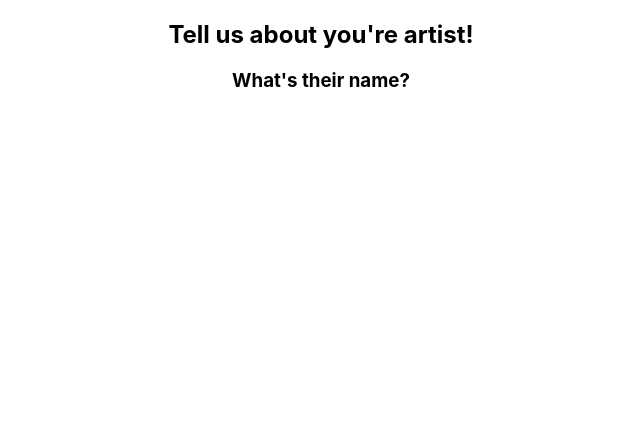
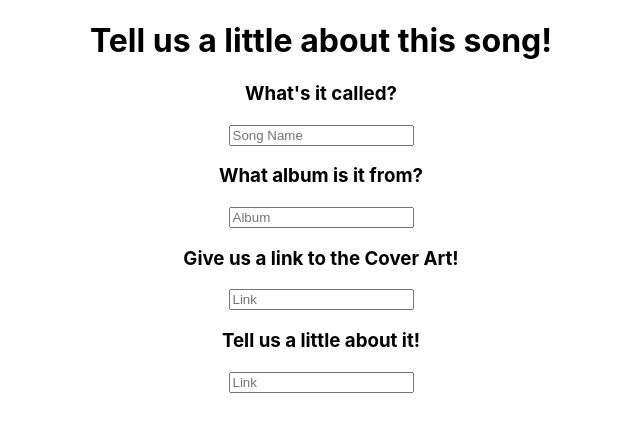
Before and after one commit to bradyroscher/the-hoot, a React (Create React App) app in the folder client/: page /song-add/1 in a window 1280 px wide. Shown: the top 432 px of the page, without its empty margins (319-959 px from the left). Built offline with nearby package versions, Linux system fonts and the light colour scheme; no server answers.

Commit message:
add finputs to ass song page

```diff
--- a/client/src/pages/AddSongPage.js
+++ b/client/src/pages/AddSongPage.js
@@ -1,12 +1,85 @@
 import React, { Component } from 'react'
+import axios from 'axios'
+import { BASE_URL } from '../globals'
+import TextInput from '../components/TextInput'
 
 class AddSongPage extends Component {
+  constructor() {
+    super()
+    this.state = {
+      name: '',
+      artist: '',
+      artistID: '',
+      album: '',
+      coverArt: '',
+      genre: '',
+      description: ''
+    }
+  }
+
+  componentDidMount() {
+    this.getArtist()
+  }
+
+  getArtist = async () => {
+    const res = await axios.get(
+      `${BASE_URL}/artistID/${this.props.match.params.artistID}`
+    )
+    this.setState({ artist: res.data.artist.name })
+    this.setState({ artistID: res.data.artist._id })
+    this.setState({ genre: res.data.artist.genre })
+    console.log(this.state)
+  }
+
+  handleChangeName = async (e) => {
+    await this.setState({ name: e.target.value })
+  }
+
+  handleChangeAlbum = async (e) => {
+    await this.setState({ Album: e.target.value })
+  }
+
+  handleChangeCoverArt = async (e) => {
+    await this.setState({ coverArt: e.target.value })
+  }
+
   render() {
     return (
       <div>
         <form>
-          <h2>Tell us about you're artist!</h2>
-          <h3> What's their name?</h3>
+          <h1>Tell us a little about this song!</h1>
+          <h3> What's it called?</h3>
+          <TextInput
+            type="text"
+            value={this.state.name}
+            onChange={this.handleChangeName}
+            name={'name'}
+            placeholder={'Song Name'}
+          />
+          <h3> What album is it from? </h3>
+          <TextInput
+            type="text"
+            value={this.state.album}
+            onChange={this.handleChangeAlbum}
+            name={'name'}
+            placeholder={'Album'}
+          />
+          <h3>Give us a link to the Cover Art!</h3>
+          <TextInput
+            type="text"
+            value={this.state.coverArt}
+            onChange={this.handleChangeCoverArt}
+            name={'name'}
+            placeholder={'Link'}
+          />
+          <h3>Tell us a little about it!</h3>
+          <TextInput
+            type="text"
+            value={this.state.coverArt}
+            onChange={this.handleChangeCoverArt}
+            name={'name'}
+            placeholder={'Link'}
+          />
         </form>
       </div>
     )
```
